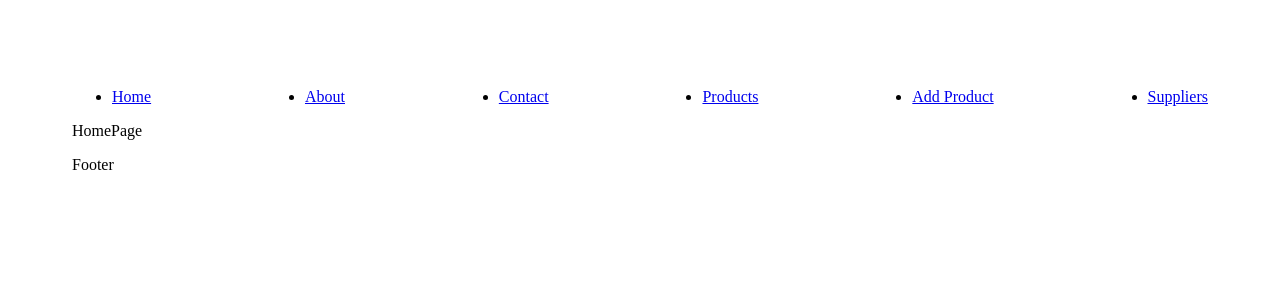
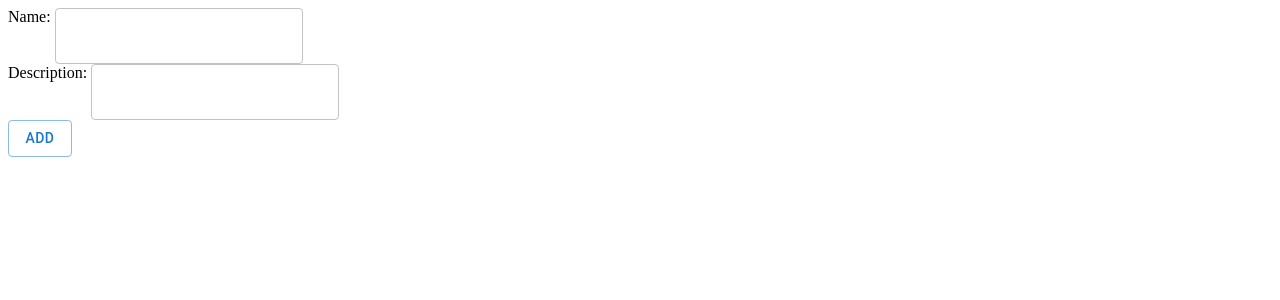
Before and after one commit to yakintech/tr-finans-react-tutorial-8, a React (Create React App) app: page / in a window 1280 px wide. Shown: the top 300 px of the page. Built offline with nearby package versions, Linux system fonts and the light colour scheme.

Commit message:
mui sample

```diff
--- a/package.json
+++ b/package.json
@@ -3,7 +3,10 @@
   "version": "0.1.0",
   "private": true,
   "dependencies": {
+    "@emotion/react": "^11.11.1",
+    "@emotion/styled": "^11.11.0",
     "@hookform/resolvers": "^3.3.1",
+    "@mui/material": "^5.14.13",
     "@testing-library/jest-dom": "^5.17.0",
     "@testing-library/react": "^13.4.0",
     "@testing-library/user-event": "^13.5.0",
--- a/public/index.html
+++ b/public/index.html
@@ -14,7 +14,7 @@
 
     <title>React App</title>
   </head>
-  <body style="padding: 5%;">
+  <body>
     <div id="root"></div>
 
   </body>
--- a/src/App.tsx
+++ b/src/App.tsx
@@ -10,14 +10,19 @@ import NotFound from "./pages/NotFound";
 import ProductDetailPage from "./pages/ProductDetailPage";
 import ProductsPage from "./pages/ProductsPage";
 import SupplierPage from "./pages/supplier/SupplierPage";
+import Intro from "./mui/Intro";
+import GridSample from "./mui/GridSample";
+import { Container } from "@mui/material";
+import AddCategory from "./mui/AddCategory";
 
 function App() {
 
+  return <AddCategory/>
 
   return <>
 
 
-      <ul style={{display:'flex', justifyContent:'space-between'}}>
+    <ul style={{ display: 'flex', justifyContent: 'space-between' }}>
       <li><Link to='/'>Home</Link></li>
       <li><Link to='/about'>About</Link></li>
       <li><Link to='/contact'>Contact</Link></li>
@@ -29,17 +34,17 @@ function App() {
     </ul>
 
     <Routes>
-        <Route path="/" element={<HomePage/>} />
-        <Route path="/about" element={<AboutPage/>} />
-        <Route path="/contact" element={<ContactPage/>} />
-        <Route path="/categories" element={<AxiosGetSample/>} />
-        <Route path='/categories/:id/:subid' element={<CategoryDetail/>} />
-        <Route path="/products" element={<ProductsPage/>} />
-        <Route path="/products/:id" element={<ProductDetailPage/>} />
-        <Route path="/products/add" element={<AddProductPage/>} />
-        <Route path="/suppliers" element={<SupplierPage/>} />
+      <Route path="/" element={<HomePage />} />
+      <Route path="/about" element={<AboutPage />} />
+      <Route path="/contact" element={<ContactPage />} />
+      <Route path="/categories" element={<AxiosGetSample />} />
+      <Route path='/categories/:id/:subid' element={<CategoryDetail />} />
+      <Route path="/products" element={<ProductsPage />} />
+      <Route path="/products/:id" element={<ProductDetailPage />} />
+      <Route path="/products/add" element={<AddProductPage />} />
+      <Route path="/suppliers" element={<SupplierPage />} />
 
-        <Route path='*' element={<NotFound/>} />
+      <Route path='*' element={<NotFound />} />
 
     </Routes>
 
--- /dev/null
+++ b/src/mui/AddCategory.tsx
@@ -0,0 +1,38 @@
+import { TextField, Button } from '@mui/material';
+import axios from 'axios';
+import React, { useState } from 'react'
+
+function AddCategory() {
+
+    const [name, setName] = useState<string>("");
+    const [description, setDescription] = useState<string>("");
+
+    const add = () => {
+        var newCategory = {
+            name,
+            description
+        }
+
+        axios.post('https://northwind.vercel.app/api/categories', newCategory)
+            .then(res => {
+                alert('Success')
+            })
+    }
+
+    return (<>
+        <div>
+            <label>Name: </label>
+            <TextField value={name} variant='outlined' onChange={(e) => setName(e.target.value)} />
+        </div>
+        <div>
+            <label>Description: </label>
+            <TextField value={description} variant='outlined' onChange={(e) => setDescription(e.target.value)} />
+        </div>
+        <div>
+            <Button variant='outlined' onClick={add}>Add</Button>
+        </div>
+    </>
+    )
+}
+
+export default AddCategory
--- /dev/null
+++ b/src/mui/GridSample.tsx
@@ -0,0 +1,33 @@
+import { Grid } from '@mui/material'
+import React from 'react'
+
+function GridSample() {
+    return (<>
+        <Grid container spacing={2}>
+            <Grid item xl={3} sm={6}>
+                <div style={{ borderStyle: 'solid' }}>
+                    Hello
+                </div>
+            </Grid>
+            <Grid item xl={3} sm={6}>
+                <div style={{ borderStyle: 'solid' }}>
+                    Hello
+                </div>
+            </Grid>
+            <Grid item xl={3} sm={6}>
+                <div style={{ borderStyle: 'solid' }}>
+                    Hello
+                </div>
+            </Grid>
+            <Grid item xl={3} sm={6}>
+                <div style={{ borderStyle: 'solid' }}>
+                    Hello
+                </div>
+            </Grid>
+        </Grid>
+
+    </>
+    )
+}
+
+export default GridSample
--- /dev/null
+++ b/src/mui/Intro.tsx
@@ -0,0 +1,11 @@
+import { Button } from '@mui/material'
+import React from 'react'
+
+function Intro() {
+  return (<>
+    <Button variant='contained' color='error'>Hello</Button>
+  </>
+  )
+}
+
+export default Intro
```
Also changed, not shown: 1 other file (tests, documents, lock files or other folders). Lines whose indentation alone changed are shown as unchanged.
